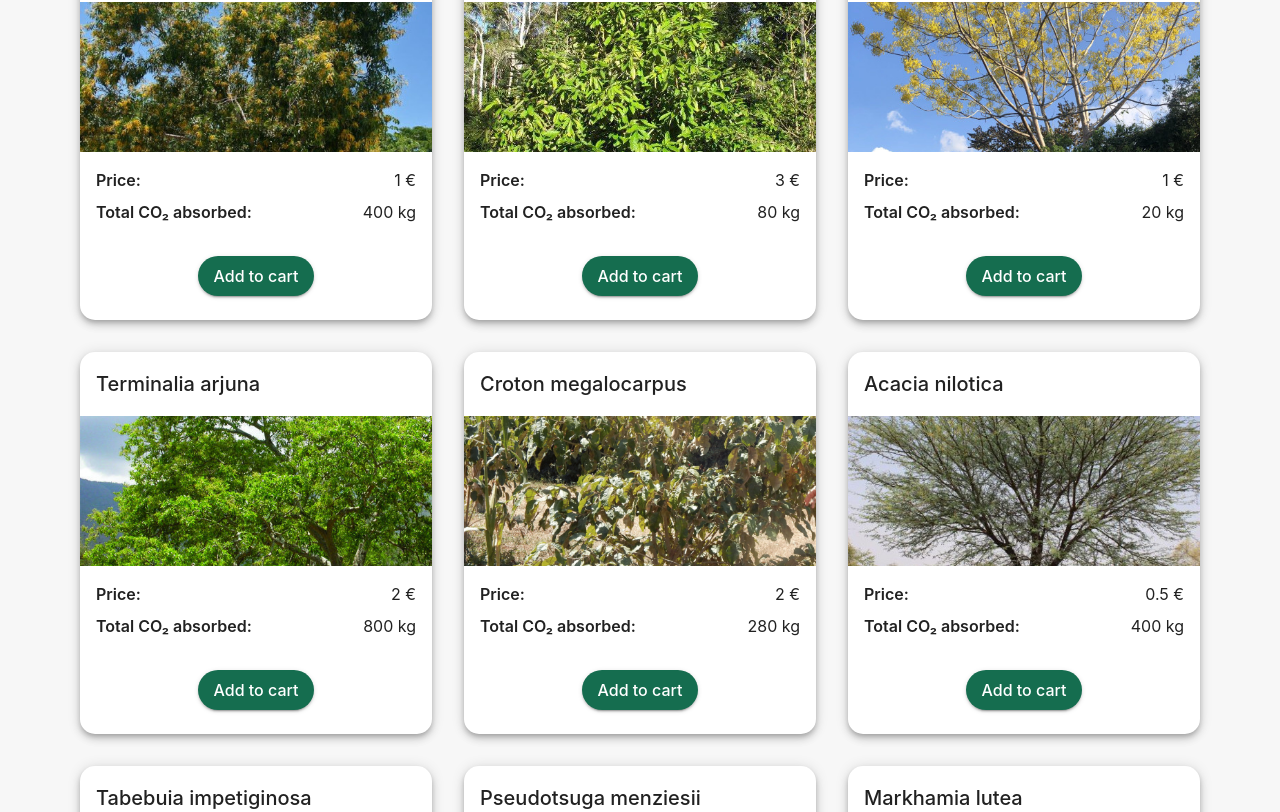
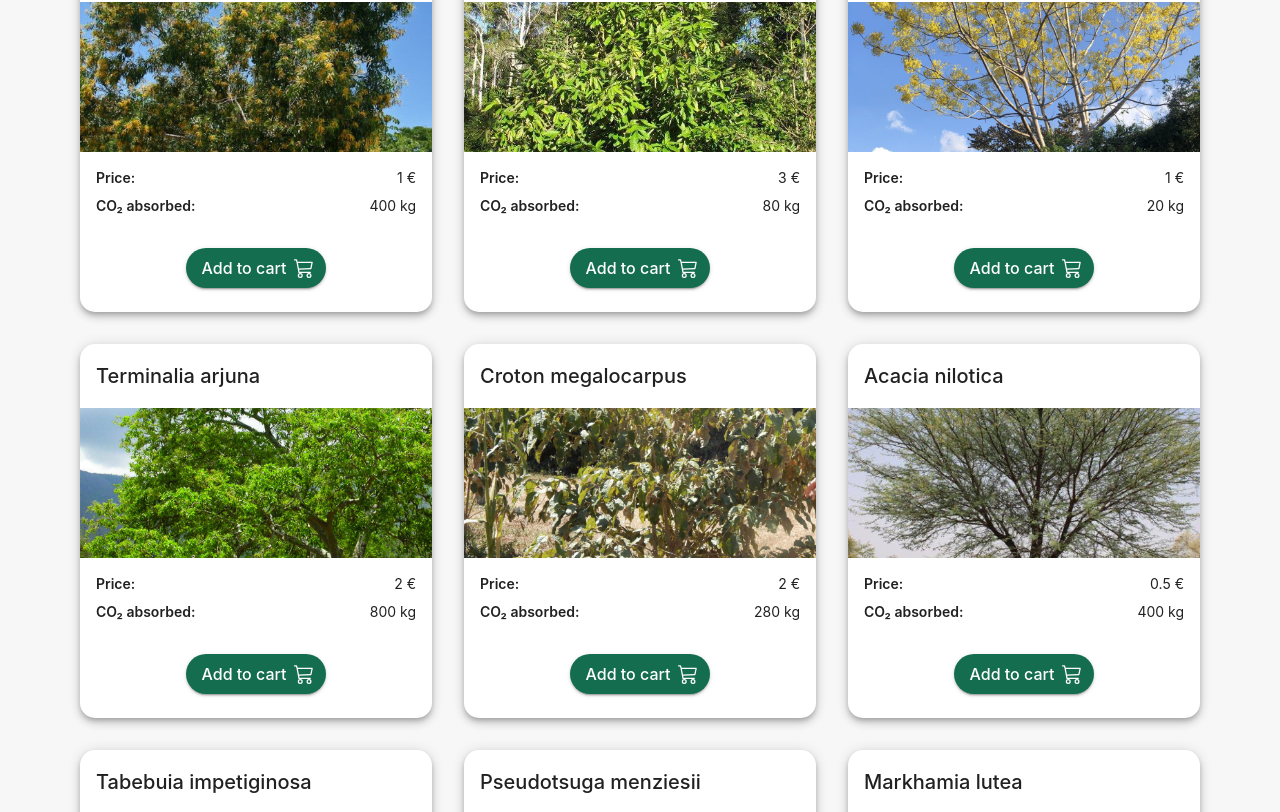
Before and after one commit to alisherkhan98/frintend-final-project, a React (Create React App) app: page /shop in a window 1280 px wide. Shown: the part 942-1754 px from the top of the page. Built offline with nearby package versions, Linux system fonts and the light colour scheme; no server answers.

Commit message:
started local cart logic

```diff
--- a/src/components/Calculator.js
+++ b/src/components/Calculator.js
@@ -163,6 +163,8 @@ function Calculator() {
               inputProps={{
                 inputMode: "numeric",
                 pattern: "[0-9]*",
+              }}
+              InputProps={{
                 endAdornment: (
                   <InputAdornment position="end">
                     <Tooltip
--- /dev/null
+++ b/src/components/Loader.js
@@ -0,0 +1,33 @@
+import React from "react";
+
+function Loader() {
+  return (
+    <svg
+      xmlns="http://www.w3.org/2000/svg"
+      x="0"
+      y="0"
+      version="1.1"
+      viewBox="25 25 50 50  "
+      xmlSpace="preserve"
+      width={20}
+      height={20}
+    >
+      <path
+        fill="#fff"
+        d="M73 50c0-12.7-10.3-23-23-23S27 37.3 27 50m3.9 0c0-10.5 8.5-19.1 19.1-19.1S69.1 39.5 69.1 50"
+      >
+        <animateTransform
+          attributeName="transform"
+          attributeType="XML"
+          dur="1s"
+          from="0 50 50"
+          repeatCount="indefinite"
+          to="360 50 50"
+          type="rotate"
+        ></animateTransform>
+      </path>
+    </svg>
+  );
+}
+
+export default Loader;
--- a/src/components/MyAlert.js
+++ b/src/components/MyAlert.js
@@ -13,7 +13,7 @@ function MyAlert({ children, severity }) {
   return (
     <Container>
       <Fade in={isOpen}>
-        <Alert severity={severity} sx={{}}>
+        <Alert severity={severity} sx={{ alignItems: "center" }}>
           {children}
         </Alert>
       </Fade>
--- a/src/components/ShopCard.js
+++ b/src/components/ShopCard.js
@@ -1,5 +1,5 @@
 // react
-import React from "react";
+import React, { useState } from "react";
 // MUI
 import {
   Button,
@@ -9,11 +9,37 @@ import {
   CardHeader,
   CardMedia,
   Stack,
-  TextField,
   Typography,
 } from "@mui/material";
+// redux
+import { useDispatch, useSelector } from "react-redux";
+import { addItem } from "../redux/features/shopSlice";
+// icons
+import { BsCart3 } from "react-icons/bs";
+import Loader from "./Loader";
 
-function ShopCard({ treeData }) {
+function ShopCard({ treeData, setIsAlertOpen, shopRef }) {
+  const { user } = useSelector((state) => state.auth);
+  const [isLoading, setIsLoading] = useState(false);
+  const dispatch = useDispatch();
+  // function to handle add to cart
+  function handleClick() {
+    if (!user) {
+      setIsAlertOpen(true);
+
+      window.scrollTo({
+        top:
+          shopRef.current.getBoundingClientRect().top + window.pageYOffset - 60,
+        behavior: "smooth",
+      });
+      return;
+    }
+    setIsLoading(true);
+    dispatch(addItem(treeData));
+    setTimeout(() => {
+      setIsLoading(false);
+    }, 2000);
+  }
   return (
     <Card sx={{ p: 0 }}>
       <CardHeader
@@ -29,21 +55,21 @@ function ShopCard({ treeData }) {
       {/* price and co2 */}
       <CardContent>
         <Stack direction="row" justifyContent="space-between">
-          <Typography variant="body1" mb={1} fontWeight={600}>
+          <Typography variant="body2" mb={1} fontWeight={600}>
             Price:
           </Typography>
 
-          <Typography variant="body1" mb={1}>
+          <Typography variant="body2" mb={1}>
             {treeData.price} €
           </Typography>
         </Stack>
 
         <Stack direction="row" justifyContent="space-between">
-          <Typography variant="body1" mb={1} fontWeight={600}>
-            Total CO&#8322; absorbed:
+          <Typography variant="body2" mb={1} fontWeight={600}>
+            CO&#8322; absorbed:
           </Typography>
 
-          <Typography variant="body1" mb={1}>
+          <Typography variant="body2" mb={1}>
             {treeData.co2} kg
           </Typography>
         </Stack>
@@ -55,7 +81,13 @@ function ShopCard({ treeData }) {
           pb: 3,
         }}
       >
-        <Button variant="contained" color="primary">
+        <Button
+          variant="contained"
+          endIcon={isLoading ? <Loader /> : <BsCart3 />}
+          disabled={isLoading}
+          color="primary"
+          onClick={handleClick}
+        >
           {" "}
           Add to cart{" "}
         </Button>
--- a/src/data.js
+++ b/src/data.js
@@ -14,36 +14,42 @@ export default [
     price: 1,
     co2: 400,
     img: tree1,
+    id: 1,
   },
   {
     name: "Theobroma grandiflorum",
     price: 3,
     co2: 80,
     img: tree2,
+    id: 2,
   },
   {
     name: "Caesalpinia velutina",
     price: 1,
     co2: 20,
     img: tree3,
+    id: 3,
   },
   {
     name: "Terminalia arjuna",
     price: 2,
     co2: 800,
     img: tree4,
+    id: 4,
   },
   {
     name: "Croton megalocarpus",
     price: 2,
     co2: 280,
     img: tree5,
+    id: 5,
   },
   {
     name: "Acacia nilotica",
     price: 0.5,
     co2: 400,
     img: tree6,
+    id: 6,
   },
 
   {
@@ -51,17 +57,20 @@ export default [
     price: 2,
     co2: 300,
     img: tree7,
+    id: 7,
   },
   {
     name: "Pseudotsuga menziesii",
     price: 2,
     co2: 300,
     img: tree8,
+    id: 8,
   },
   {
     name: "Markhamia lutea",
     price: 0.5,
     co2: 30,
     img: tree9,
+    id: 9,
   },
 ];
--- /dev/null
+++ b/src/redux/features/shopSlice.js
@@ -0,0 +1,31 @@
+import { createSlice } from "@reduxjs/toolkit";
+
+// state initialization
+const initialState = {
+  cart: [],
+};
+export const shopSlice = createSlice({
+  name: "shop",
+  initialState,
+  reducers: {
+    addItem: (state, action) => {
+      let itemIndex;
+      const isInCart = state.cart.find((item, index) => {
+        itemIndex = index;
+        return item.id === action.payload.id;
+      });
+      if (!isInCart) {
+        state.cart.push({
+          ...action.payload,
+          amount: 1,
+        });
+      } else {
+        state.cart[itemIndex].amount++;
+      }
+    },
+  },
+});
+
+export const { addItem } = shopSlice.actions;
+
+export default shopSlice.reducer;
--- a/src/redux/store.js
+++ b/src/redux/store.js
@@ -1,10 +1,12 @@
 import { configureStore } from "@reduxjs/toolkit";
 import flightDataReducer from "./features/flightDataSlice";
 import authReducer from "./features/authSlice";
+import shopReducer from "./features/shopSlice";
 
 export const store = configureStore({
   reducer: {
     flightData: flightDataReducer,
     auth: authReducer,
+    shop: shopReducer,
   },
 });
--- a/src/screens/ShopScreen.js
+++ b/src/screens/ShopScreen.js
@@ -1,26 +1,44 @@
 // react
-import React from "react";
+import React, { useState, useRef } from "react";
 // MUI
-import { Box, Container, Grid } from "@mui/material";
+import { Box, Container, Grid, Typography, Stack, Button } from "@mui/material";
 // images
 import bg from "../assets/img/hero2.jpg";
 // components
 import Hero from "../components/Hero";
 import ShopCard from "../components/ShopCard";
 import Footer from "../components/Footer";
+import MyAlert from "../components/MyAlert";
 // data
 import data from "../data";
 
 function ShopScreen() {
+  const [isAlertOpen, setIsAlertOpen] = useState(false);
+  const shopRef = useRef(null);
   return (
     <>
       <Hero bgUrl={bg} text="It's not too late" buttonText="Act Now" />{" "}
-      <Box sx={{ backgroundColor: "neutral.main", py: 8 }}>
+      <Box ref={shopRef} sx={{ backgroundColor: "neutral.main", py: 8 }}>
         <Container>
+          {/* alert */}
+          {isAlertOpen && (
+            <Box mb={5}>
+              <MyAlert severity="error">
+                <Typography variant="body1" width="fit-content">
+                  You need to sign in to add items to your cart
+                </Typography>
+              </MyAlert>
+            </Box>
+          )}
+          {/* cards */}
           <Grid container>
             {data.map((treeData) => (
-              <Grid item xs={12} sm={4} p={2}>
-                <ShopCard treeData={treeData} />
+              <Grid key={treeData.id} item xs={12} sm={4} p={2}>
+                <ShopCard
+                  shopRef={shopRef}
+                  treeData={treeData}
+                  setIsAlertOpen={setIsAlertOpen}
+                />
               </Grid>
             ))}
           </Grid>
```
Also changed, not shown: 1 other file (tests, documents, lock files or other folders).
